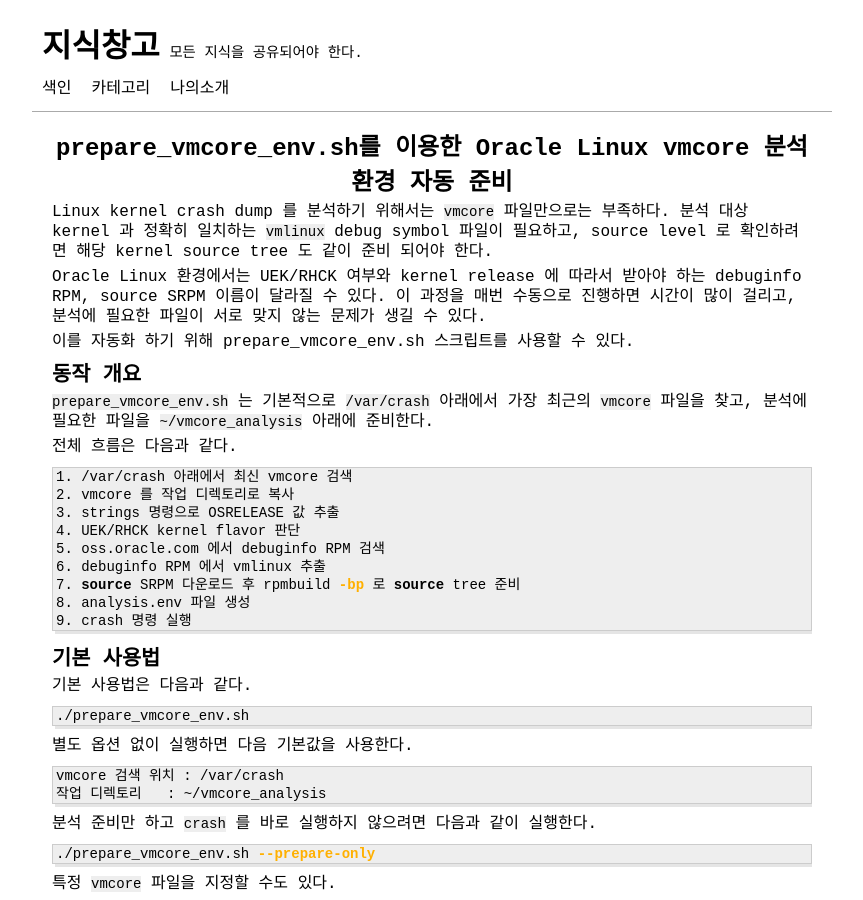
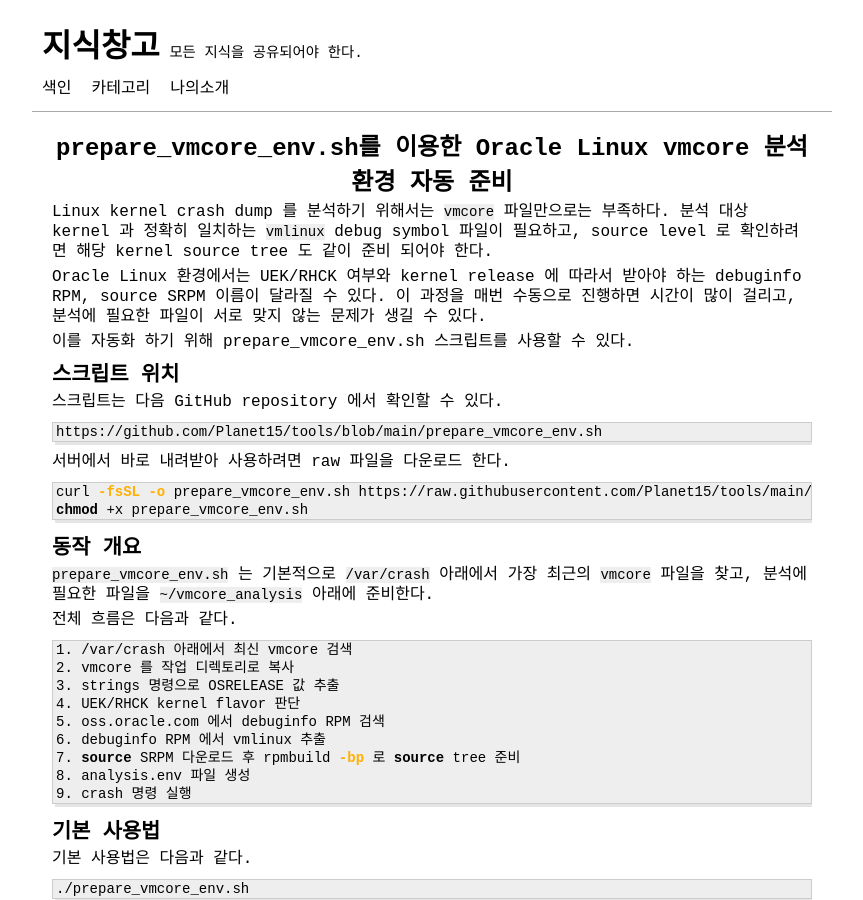
Before and after one commit to Planet15/planet15.github.io, a Jekyll site: the page built from _posts/2026-05-29-linux-prepare-vmcore-env.markdown, in a window 1280 px wide and 900 px high. Shown: the whole window, without its empty margins (208-1071 px from the left). Built offline with Jekyll 4.4.1, drawn with Linux system fonts in a browser that asks for light colours; comment, search, counter and statistics services are not loaded.

Commit message:
Add vmcore script download instructions

````diff
--- a/_posts/2026-05-29-linux-prepare-vmcore-env.markdown
+++ b/_posts/2026-05-29-linux-prepare-vmcore-env.markdown
@@ -17,6 +17,21 @@ debuginfo RPM, source SRPM 이름이 달라질 수 있다. 이 과정을 매번
 있다.
 
 이를 자동화 하기 위해 [prepare_vmcore_env.sh][prepare_vmcore_env] 스크립트를 사용할 수 있다.
+
+## 스크립트 위치
+
+스크립트는 다음 GitHub repository 에서 확인할 수 있다.
+
+```sh
+https://github.com/Planet15/tools/blob/main/prepare_vmcore_env.sh
+```
+
+서버에서 바로 내려받아 사용하려면 raw 파일을 다운로드 한다.
+
+```sh
+curl -fsSL -o prepare_vmcore_env.sh https://raw.githubusercontent.com/Planet15/tools/main/prepare_vmcore_env.sh
+chmod +x prepare_vmcore_env.sh
+```
 
 ## 동작 개요
 
````
